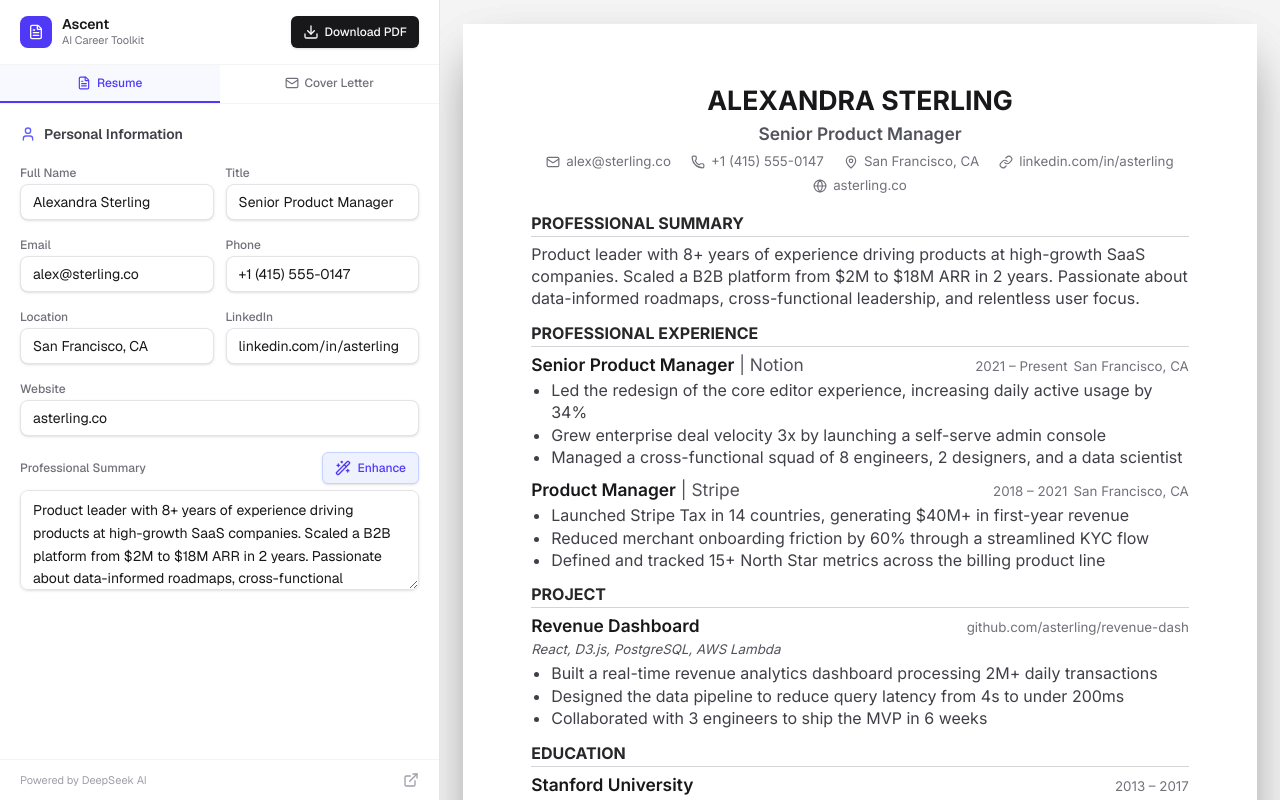
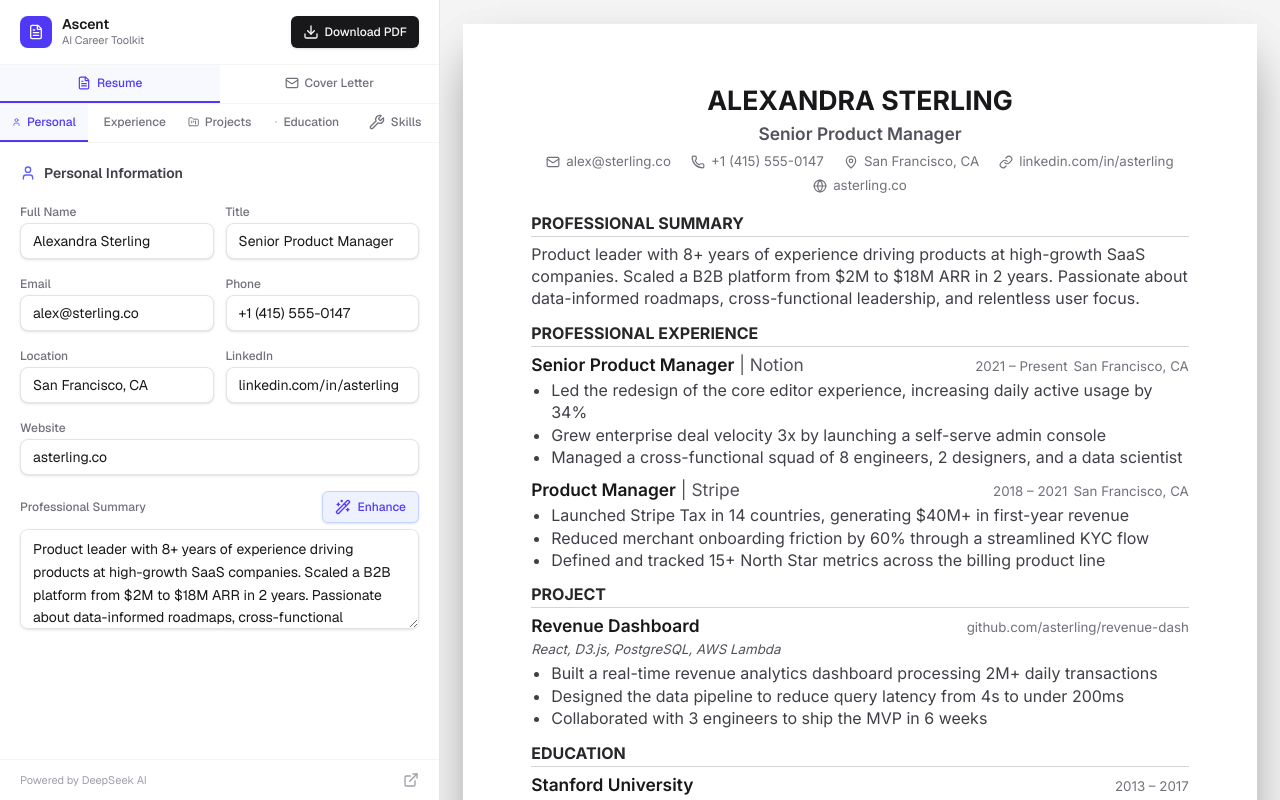
Before and after one commit to 0x3rn/Ascent, a Next.js app: page / in a window 1280 px wide. Built offline with nearby package versions, Linux system fonts and the light colour scheme.

Commit message:
Restore resume section tabs below mode switcher

```diff
--- a/app/page.tsx
+++ b/app/page.tsx
@@ -53,22 +53,16 @@
 const A4_HEIGHT_PX = 1123;
 
 function ResumeBuilderInner() {
-  // ---- Top-level mode ----
   const [builderMode, setBuilderMode] = useState<BuilderMode>("resume");
-
-  // ---- Resume state ----
   const [activeTab, setActiveTab] = useState<TabId>("personal");
   const [isMobile, setIsMobile] = useState(false);
   const [hasMounted, setHasMounted] = useState(false);
   const [previewScale, setPreviewScale] = useState(1);
-
-  // ---- Cover letter state ----
   const [coverBody, setCoverBody] = useState("");
   const [coverTargetRole, setCoverTargetRole] = useState("");
   const [coverCompanyName, setCoverCompanyName] = useState("");
   const [copied, setCopied] = useState(false);
 
-  // ---- Print refs ----
   const resumePrintContentRef = useRef<HTMLDivElement>(null);
   const coverPrintContentRef = useRef<HTMLDivElement>(null);
   const previewWrapperRef = useRef<HTMLDivElement>(null);
@@ -81,7 +75,6 @@
     return () => window.removeEventListener("resize", check);
   }, []);
 
-  // ---- Resume print hook ----
   const handleResumePrint = useReactToPrint({
     contentRef: resumePrintContentRef,
     documentTitle: "resume",
@@ -94,7 +87,6 @@
     `,
   });
 
-  // ---- Cover letter print hook ----
   const handleCoverPrint = useReactToPrint({
     contentRef: coverPrintContentRef,
     documentTitle: "cover-letter",
@@ -121,9 +113,7 @@
       await navigator.clipboard.writeText(coverBody);
       setCopied(true);
       setTimeout(() => setCopied(false), 2000);
-    } catch {
-      // Fallback
-    }
+    } catch {}
   };
 
   const handleCoverGenerate = (body: string, targetRole: string, companyName: string) => {
@@ -132,9 +122,9 @@
     setCoverCompanyName(companyName);
   };
 
-  // ---- Resume tab logic ----
   const tabs = isMobile ? MOBILE_TABS : DESKTOP_TABS;
   const isPreviewTab = activeTab === "preview";
+  const isResume = builderMode === "resume";
 
   const updatePreviewScale = useCallback(() => {
     if (previewWrapperRef.current) {
@@ -154,35 +144,18 @@
 
   if (!hasMounted) return null;
 
-  // =================================================
-  // RENDER
-  // =================================================
-  const isResume = builderMode === "resume";
-
   return (
     <>
-      {/* ---- Hidden print containers ---- */}
-      <div
-        ref={resumePrintContentRef}
-        className="resume-print-container"
-        style={{ visibility: "hidden", height: 0, overflow: "hidden" }}
-        aria-hidden="true"
-      >
+      <div ref={resumePrintContentRef} className="resume-print-container" style={{ visibility: "hidden", height: 0, overflow: "hidden" }} aria-hidden="true">
         <ResumePreview />
       </div>
-      <div
-        ref={coverPrintContentRef}
-        className="resume-print-container"
-        style={{ visibility: "hidden", height: 0, overflow: "hidden" }}
-        aria-hidden="true"
-      >
+      <div ref={coverPrintContentRef} className="resume-print-container" style={{ visibility: "hidden", height: 0, overflow: "hidden" }} aria-hidden="true">
         <CoverLetterPreview body={coverBody} targetRole={coverTargetRole} companyName={coverCompanyName} />
       </div>
 
       <div className="flex flex-col md:flex-row h-dvh md:h-screen overflow-hidden">
-        {/* ---- Left Pane ---- */}
         <aside className="print:hidden w-full md:w-[440px] md:min-w-[440px] border-r border-zinc-200 dark:border-zinc-800 bg-white dark:bg-zinc-950 flex flex-col h-full">
-          {/* Header */}
+          {/* HEADER */}
           <header className="shrink-0 px-4 md:px-5 py-3 md:py-4 border-b border-zinc-100 dark:border-zinc-800/50 flex items-center justify-between gap-3">
             <div className="flex items-center gap-2 md:gap-2.5">
               <div className="h-7 w-7 md:h-8 md:w-8 rounded-lg bg-indigo-600 flex items-center justify-center shrink-0">
@@ -200,33 +173,29 @@
             </Button>
           </header>
 
-          {/* ---- Mode Switcher ---- */}
+          {/* MODE SWITCHER */}
           <nav className="shrink-0 flex border-b border-zinc-100 dark:border-zinc-800/50">
-            <button
-              onClick={() => { setBuilderMode("resume"); setActiveTab("personal"); }}
-              className={`flex-1 flex items-center justify-center gap-1.5 px-3 py-2.5 text-xs font-medium transition-colors border-b-2 ${
-                isResume
-                  ? "border-indigo-600 text-indigo-600 bg-indigo-50/50 dark:border-indigo-400 dark:text-indigo-400 dark:bg-indigo-950/30"
-                  : "border-transparent text-zinc-500 hover:text-zinc-700 hover:bg-zinc-50 dark:text-zinc-400 dark:hover:text-zinc-200 dark:hover:bg-zinc-800/50"
-              }`}
-            >
-              <FileText className="h-3.5 w-3.5" />
-              Resume
+            <button onClick={() => { setBuilderMode("resume"); setActiveTab("personal"); }} className={`flex-1 flex items-center justify-center gap-1.5 px-3 py-2.5 text-xs font-medium transition-colors border-b-2 ${isResume ? "border-indigo-600 text-indigo-600 bg-indigo-50/50 dark:border-indigo-400 dark:text-indigo-400 dark:bg-indigo-950/30" : "border-transparent text-zinc-500 hover:text-zinc-700 hover:bg-zinc-50 dark:text-zinc-400 dark:hover:text-zinc-200 dark:hover:bg-zinc-800/50"}`}>
+              <FileText className="h-3.5 w-3.5" /> Resume
             </button>
-            <button
-              onClick={() => setBuilderMode("cover-letter")}
-              className={`flex-1 flex items-center justify-center gap-1.5 px-3 py-2.5 text-xs font-medium transition-colors border-b-2 ${
-                !isResume
-                  ? "border-indigo-600 text-indigo-600 bg-indigo-50/50 dark:border-indigo-400 dark:text-indigo-400 dark:bg-indigo-950/30"
-                  : "border-transparent text-zinc-500 hover:text-zinc-700 hover:bg-zinc-50 dark:text-zinc-400 dark:hover:text-zinc-200 dark:hover:bg-zinc-800/50"
-              }`}
-            >
-              <Mail className="h-3.5 w-3.5" />
-              Cover Letter
+            <button onClick={() => setBuilderMode("cover-letter")} className={`flex-1 flex items-center justify-center gap-1.5 px-3 py-2.5 text-xs font-medium transition-colors border-b-2 ${!isResume ? "border-indigo-600 text-indigo-600 bg-indigo-50/50 dark:border-indigo-400 dark:text-indigo-400 dark:bg-indigo-950/30" : "border-transparent text-zinc-500 hover:text-zinc-700 hover:bg-zinc-50 dark:text-zinc-400 dark:hover:text-zinc-200 dark:hover:bg-zinc-800/50"}`}>
+              <Mail className="h-3.5 w-3.5" /> Cover Letter
             </button>
           </nav>
 
-          {/* Content */}
+          {/* RESUME SECTION TABS (only in resume mode) */}
+          {isResume && (
+            <nav className="shrink-0 flex border-b border-zinc-100 dark:border-zinc-800/50 overflow-x-auto no-scrollbar">
+              {tabs.map((tab) => (
+                <button key={tab.id} onClick={() => setActiveTab(tab.id)} className={`flex-1 min-w-0 flex items-center justify-center gap-1 md:gap-1.5 px-2 md:px-3 py-2 md:py-2.5 text-[11px] md:text-xs font-medium transition-colors border-b-2 whitespace-nowrap ${activeTab === tab.id ? "border-indigo-600 text-indigo-600 bg-indigo-50/50 dark:border-indigo-400 dark:text-indigo-400 dark:bg-indigo-950/30" : "border-transparent text-zinc-500 hover:text-zinc-700 hover:bg-zinc-50 dark:text-zinc-400 dark:hover:text-zinc-200 dark:hover:bg-zinc-800/50"}`}>
+                  {tab.icon}
+                  <span className="hidden xs:inline">{tab.label}</span>
+                </button>
+              ))}
+            </nav>
+          )}
+
+          {/* CONTENT AREA */}
           <div className="flex-1 overflow-y-auto p-3 md:p-5">
             {isResume ? (
               <>
@@ -252,7 +221,7 @@
             )}
           </div>
 
-          {/* Footer */}
+          {/* FOOTER */}
           <footer className="shrink-0 px-4 md:px-5 py-2.5 md:py-3 border-t border-zinc-100 dark:border-zinc-800/50 flex items-center gap-3">
             <p className="text-[10px] md:text-[11px] text-zinc-400">Powered by DeepSeek AI</p>
             <a href="https://github.com/0x3rn/Ascent" target="_blank" rel="noopener noreferrer" className="ml-auto text-zinc-400 hover:text-zinc-600 dark:hover:text-zinc-300 transition-colors">
@@ -261,7 +230,7 @@
           </footer>
         </aside>
 
-        {/* ---- Right Pane ---- */}
+        {/* RIGHT PANE */}
         <main className="hidden md:flex flex-1 bg-zinc-100 dark:bg-zinc-900 overflow-auto items-start justify-center p-6 shrink-0">
           <div className="flex flex-col items-center gap-4">
             {isResume ? (
```
